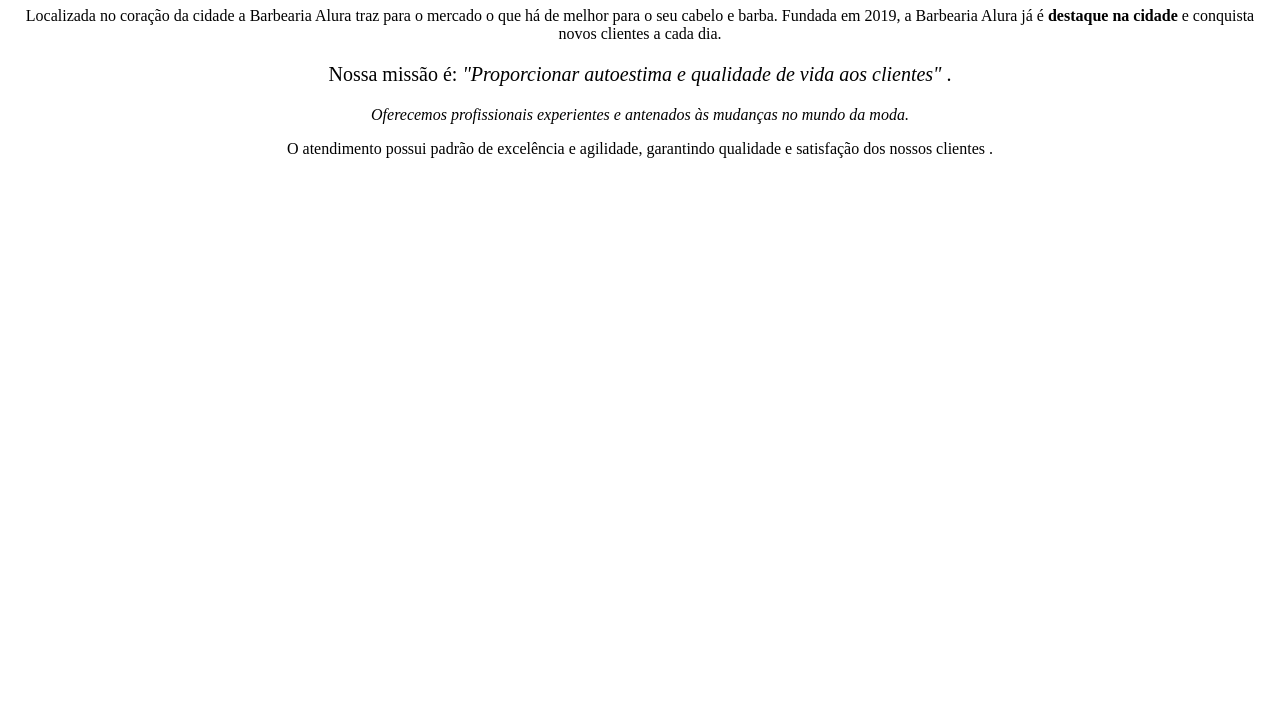
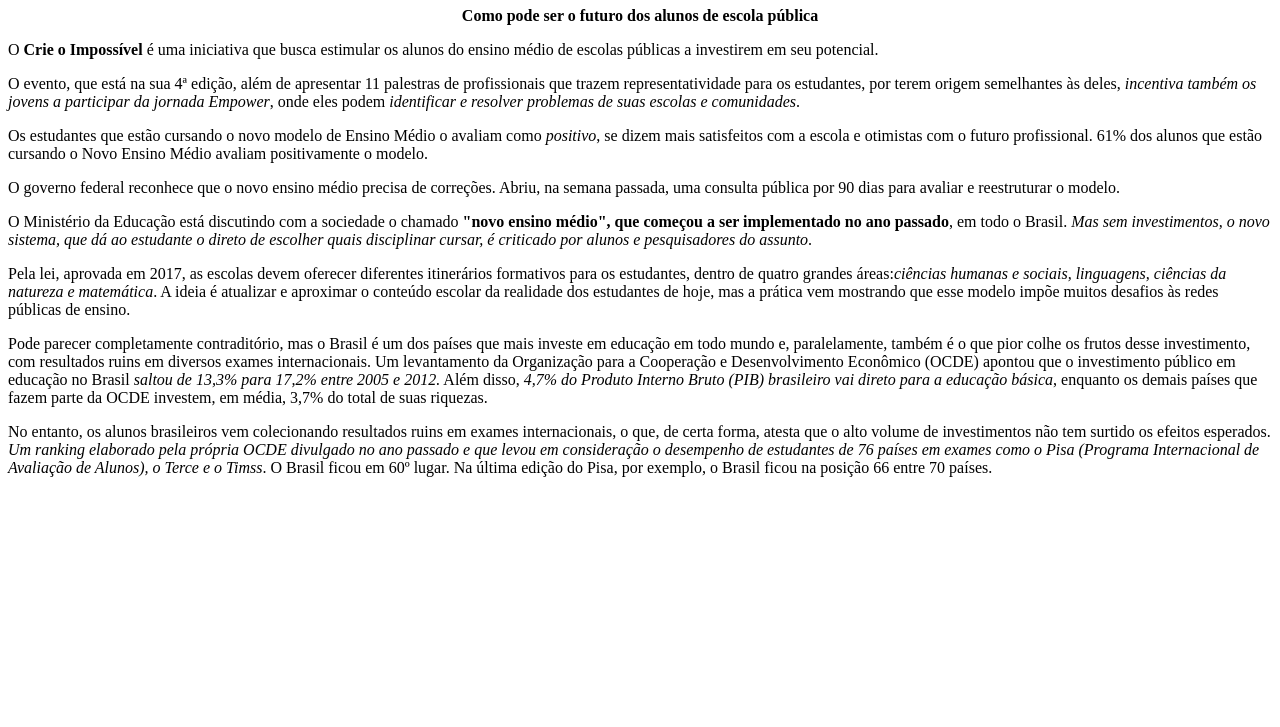
Before and after one commit to andreia2007/Reposit-rioPensamento, a plain HTML site: page index.html in a window 1280 px wide. Shown: the part 73-800 px from the top of the page. Drawn offline with Linux system fonts and the light colour scheme.

Commit message:
Add files via upload

```diff
--- a/index.html
+++ b/index.html
@@ -1,24 +1,46 @@
-<!DOCTYPE html>
-<html lang= "pt-br">
+    <!DOCTYPE html>
+    <html lang= "pt-br"></html>
+    <head>
     <meta charset= "UTF-8">
-    <title>Barbearia Alura</title>
-   <link rel="stylesheet" href="style.css"
+    <title>A educação em escola pública</title>
     </head>
+    <h1 style="text-align: center;" >A educação em escola pública</h1>
+    <p style="text-align: center;"><strong>Como pode ser o futuro dos alunos de escola pública</strong></p>
+    <body>
+    <p>O <strong>Crie o Impossível</strong> é uma iniciativa que busca estimular os alunos do ensino
+    médio de escolas públicas a investirem em seu potencial.</p>
+    <p>O evento, que está na sua 4ª edição, além de apresentar
+   11 palestras de profissionais que trazem representatividade para os
+    estudantes, por terem origem semelhantes às deles,<em> incentiva
+   também os jovens a participar da jornada Empower</em>,
+   onde eles podem <em>identificar e resolver problemas de suas escolas e comunidades</em>.</p>
 
-    <body>
-    <h1 style="text-align: center;">Sobre a Barbearia Alura </h1>
-    <p style="text-align: center;"> Localizada no coração da cidade a Barbearia Alura traz para o mercado
-    o que há de melhor para o seu cabelo e barba. Fundada em 2019,
-    a Barbearia Alura já é <strong> destaque na cidade </strong> e conquista novos clientes a cada dia. </p>
+   <p>Os estudantes que estão cursando o novo modelo de Ensino Médio o avaliam como <em>positivo</em>,
+   se dizem mais satisfeitos com a escola e otimistas com o futuro profissional.
+   61% dos alunos que estão cursando o Novo Ensino Médio avaliam positivamente o modelo.</p>
 
-    <p style=" font-size: 20px; text-align: center;"> Nossa missão é: <em>"Proporcionar autoestima e qualidade de vida aos clientes" </em>. </p>
+   <p>O governo federal reconhece que o novo ensino médio precisa de correções.
+   Abriu, na semana passada, uma consulta pública por 90 dias para avaliar e reestruturar o modelo.</p>
 
-    <p style=" text-align: center;"> <em> Oferecemos profissionais experientes e antenados às mudanças no mundo da moda. </em>
+   <p>O Ministério da Educação está discutindo com a sociedade o chamado<strong> "novo ensino médio",
+    que começou a ser implementado no ano passado</strong>, em todo o Brasil.
+    <em>Mas sem investimentos, o novo sistema, que dá ao estudante o direto de escolher
+   quais disciplinar cursar, é criticado por alunos e pesquisadores do assunto</em>.</p>
 
-    <p style="text-align: center;">O atendimento possui padrão de excelência e agilidade, garantindo
-    qualidade e satisfação dos nossos clientes </strong>. </p>
+   <p>Pela lei, aprovada em 2017, as escolas devem oferecer diferentes itinerários
+   formativos para os estudantes, dentro de quatro grandes áreas:<em>ciências humanas e sociais, linguagens,
+   ciências da natureza e matemática</em>. A ideia é atualizar e aproximar o conteúdo escolar da realidade dos estudantes de hoje,
+    mas a prática vem mostrando que esse modelo impõe muitos desafios às redes públicas de ensino.</p>
+
+    <p>Pode parecer completamente contraditório, mas </strong>o Brasil é um dos países que mais investe em educação em todo mundo e, paralelamente,
+      também é o que pior colhe os frutos desse investimento</strong>, com resultados ruins em diversos exames internacionais. Um levantamento da
+    Organização para a Cooperação e Desenvolvimento Econômico (OCDE) apontou que o
+    investimento público em educação no Brasil <em>saltou de 13,3% para 17,2% entre 2005 e 2012.</em> Além disso, <em>4,7% do Produto Interno Bruto (PIB)
+    brasileiro vai direto para a educação básica</em>, enquanto os demais países que fazem parte da OCDE investem, em média, 3,7% do total de suas riquezas.<P>
+
+    <P>No entanto, os alunos brasileiros vem colecionando resultados ruins em exames internacionais, o que, de certa forma, atesta que o alto volume de
+    investimentos não tem surtido os efeitos esperados. <em>Um ranking elaborado pela própria OCDE divulgado no ano passado e que levou em consideração o
+    desempenho de estudantes de 76 países em exames como o Pisa (Programa Internacional de Avaliação de Alunos), o Terce e o Timss</em>.<sttrong> O Brasil ficou em 60º lugar</sttrong>.
+   Na última edição do Pisa, por exemplo, o Brasil ficou na posição 66 entre 70 países.</p>
+
     </body>
-
-
-
- </html>
```
